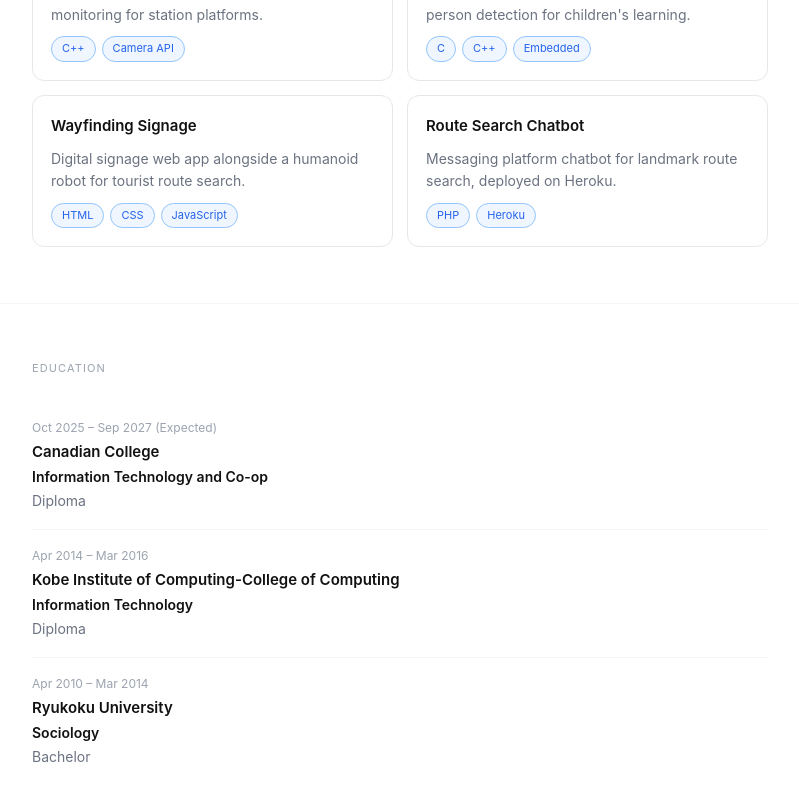
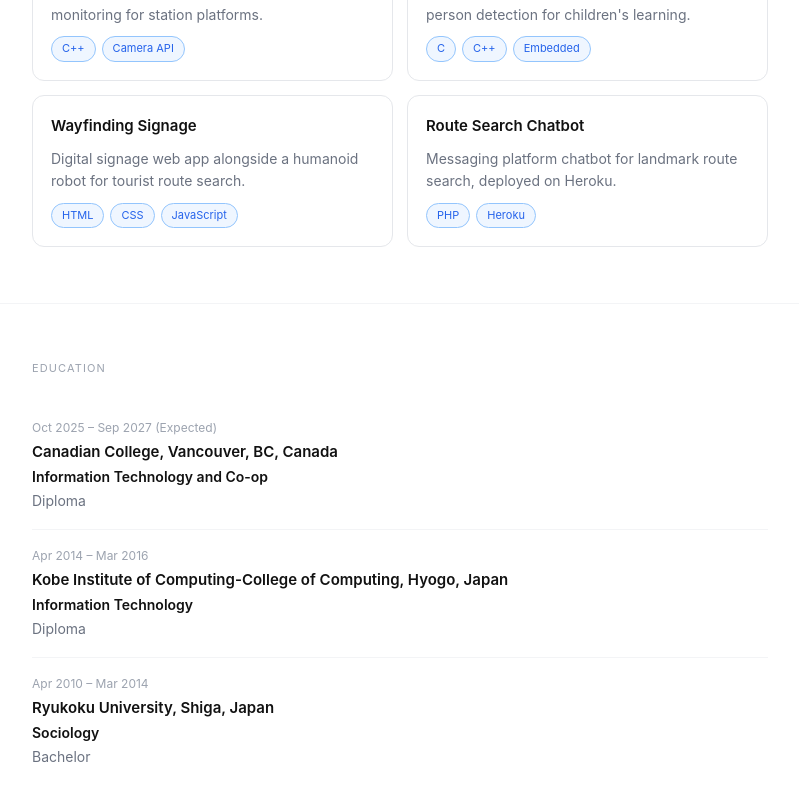
Before and after one commit to sashak2/portfolio, a Vue app: page / in a window 1280 px wide. Shown: the part 2521-3321 px from the top of the page, without its empty margins (240-1039 px from the left). Built offline with nearby package versions, Linux system fonts and the light colour scheme.

Commit message:
chore: modify education information

```diff
--- a/src/views/HomeView.vue
+++ b/src/views/HomeView.vue
@@ -138,8 +138,8 @@ const projects = [
 ]
 
 const education = [
-  { period: 'Oct 2025 – Sep 2027 (Expected)', school: 'Canadian College', name: 'Information Technology and Co-op', degree: 'Diploma' },
-  { period: 'Apr 2014 – Mar 2016', school: 'Kobe Institute of Computing-College of Computing', name: 'Information Technology', degree: 'Diploma' },
-  { period: 'Apr 2010 – Mar 2014', school: 'Ryukoku University', name: 'Sociology', degree: 'Bachelor' },
+  { period: 'Oct 2025 – Sep 2027 (Expected)', school: 'Canadian College, Vancouver, BC, Canada', name: 'Information Technology and Co-op', degree: 'Diploma' },
+  { period: 'Apr 2014 – Mar 2016', school: 'Kobe Institute of Computing-College of Computing, Hyogo, Japan', name: 'Information Technology', degree: 'Diploma' },
+  { period: 'Apr 2010 – Mar 2014', school: 'Ryukoku University, Shiga, Japan', name: 'Sociology', degree: 'Bachelor' },
 ]
 </script>
```
